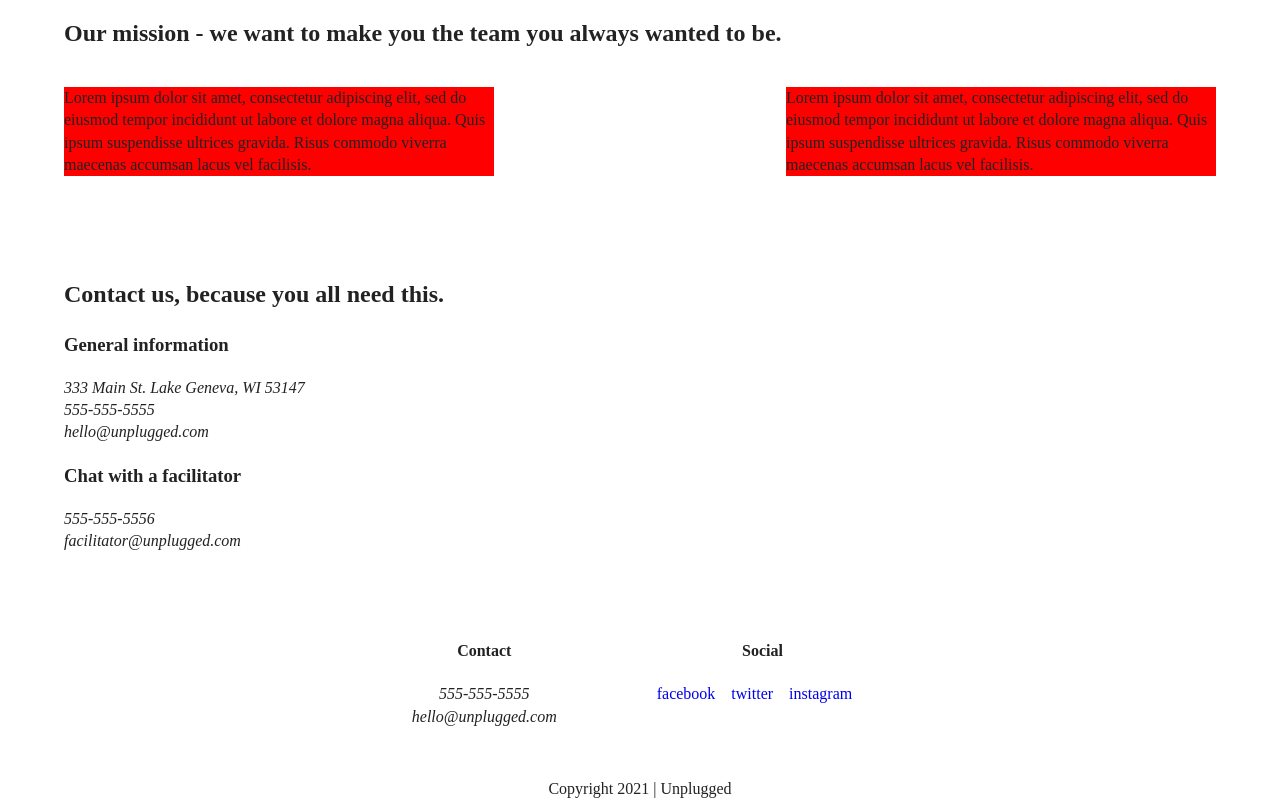
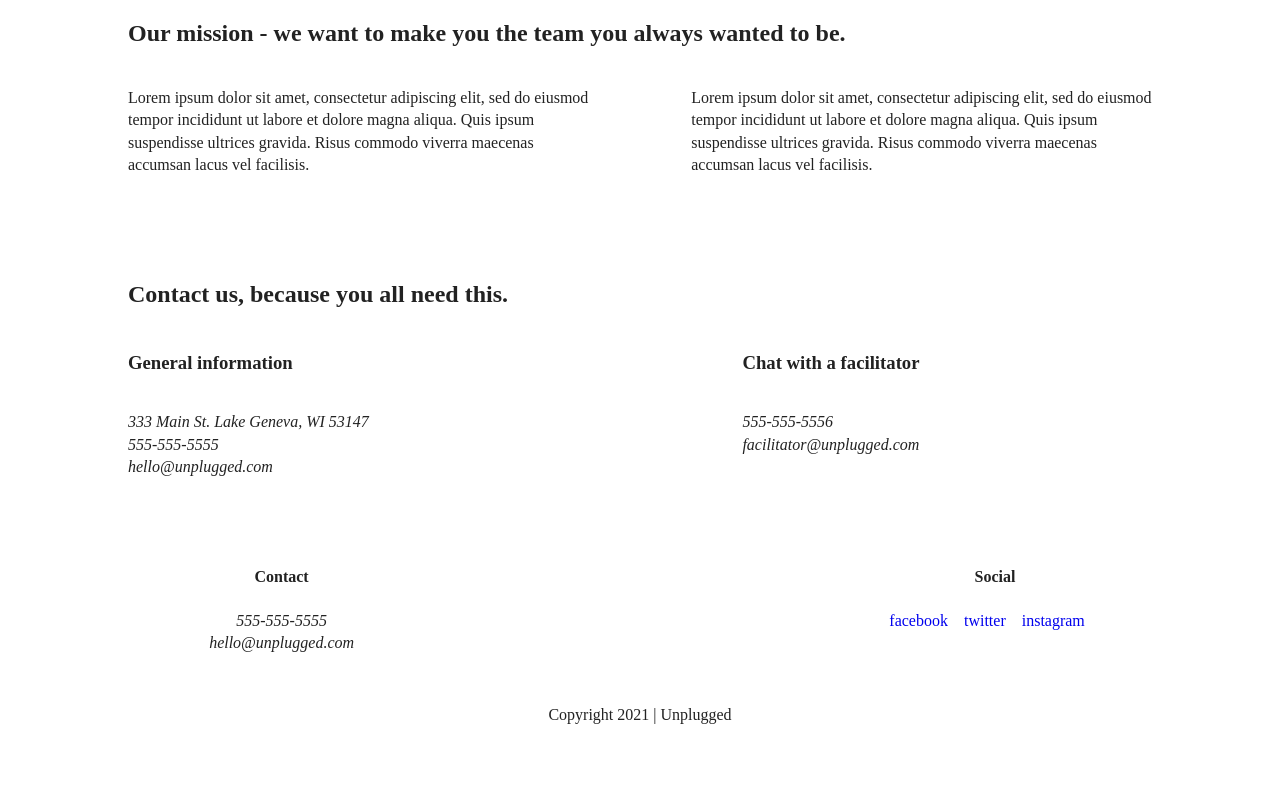
Before and after one commit to Rayne-Shadow-Legends/unplugged-retreat, a website: page about/index.html in a window 1280 px wide. Shown: the part 72-872 px from the top of the page. After the commit the page ends 800 px from the top, so only its background shows below. Drawn offline with Linux system fonts and the light colour scheme.

Commit message:
finished tablet and mobile breakpoints

```diff
--- a/about/index.html
+++ b/about/index.html
@@ -63,9 +63,10 @@
     <section class="contact-section">
       <div class="content-wrapper site-content">
         <h2>Contact us, because you all need this.</h2>
+        <div class="contact-content">
         <div class="top-contact">
           <h3>General information</h3>
-          <address class="top-contact">
+          <address>
             <p>333 Main St. Lake Geneva, WI 53147<br>
               555-555-5555<br>
               hello@unplugged.com</p>
@@ -73,10 +74,11 @@
         </div>
         <div class="bottom-contact">
           <h3>Chat with a facilitator</h3>
-          <address class="top-contact">
+          <address>
             <p>555-555-5556 <br>
               facilitator@unplugged.com</p>
           </address>
+        </div>
         </div>
       </div>
 
--- a/css/main.css
+++ b/css/main.css
@@ -433,6 +433,10 @@ address.bottom-contact {}
     flex-basis: 300px;
   }
 
+  .reviews-paragraph {
+    width: 45%;
+  }
+
   /* FAQ tablet styles?*/
   .faq-container {
     display: flex;
@@ -457,8 +461,27 @@ address.bottom-contact {}
     justify-content: space-between;
   }
 
-  .mission-content p {
-    width: 300px;
+  p.mission-content {
+      display: flex;
+      flex-basis: 45%;
+    }
+
+    .top-contact {
+      display: flex;
+      flex-direction: column;
+      flex-basis: 35%;
+      margin-right: 25%;
+    }
+
+    .bottom-contact {
+      display: flex;
+      flex-direction: column;
+      flex-basis: 35%;
+    }
+
+  .contact-content {
+    display: flex;
+    flex-basis: 95%;
   }
 }
 
@@ -467,8 +490,8 @@ address.bottom-contact {}
   /*Desktop*/
   /* desktop header/footer styles*/
   .site-content {
-    width: 90%;
-    margin: 0 5% 0 5%;
+    width: 80%;
+    margin: 0 10% 0 10%;
   }
 
   header {
@@ -476,14 +499,56 @@ address.bottom-contact {}
     flex-basis: 80%;
   }
 
-  /* desktop about styles */
-  p.mission-content {
+  .social {
     display: flex;
-    flex-basis: 430px;
-    background-color: red;
+    flex-basis: 20%;
+    margin: 0 5%;
   }
 
+  .contact {
+    display: flex;
+    flex-basis: 20%;
+    margin: 0 0 0 5%;
+  }
+
+  #footer-content {
+    display: flex;
+    justify-content: space-between;
+  }
+
+  /* desktop homepage styles */
+  .form-description {
+    display: flex;
+    justify-content: space-between;
+    margin: 0 20% 0 20%;
+  }
+
+  .form-info {
+    display: flex;
+    flex-basis: 30%;
+    margin: 0;
+  }
+
+  .contact-form {
+    display: flex;
+    flex-basis: 30%
+  }
+
+  .reviews-paragraph {
+    width: 45%;
+  }
+
+  /* desktop about styles */
+
+
+
+  /*430px*/
   /*desktop faq styles*/
+  .faq-content {
+    display: flex;
+    flex-direction: column;
+    flex-basis: 45%;
+  }
 }
 
 /* ==========================================================================
```
Also changed, not shown: faq/index.html (+2 -2 lines), index.html (+3 -3 lines).
